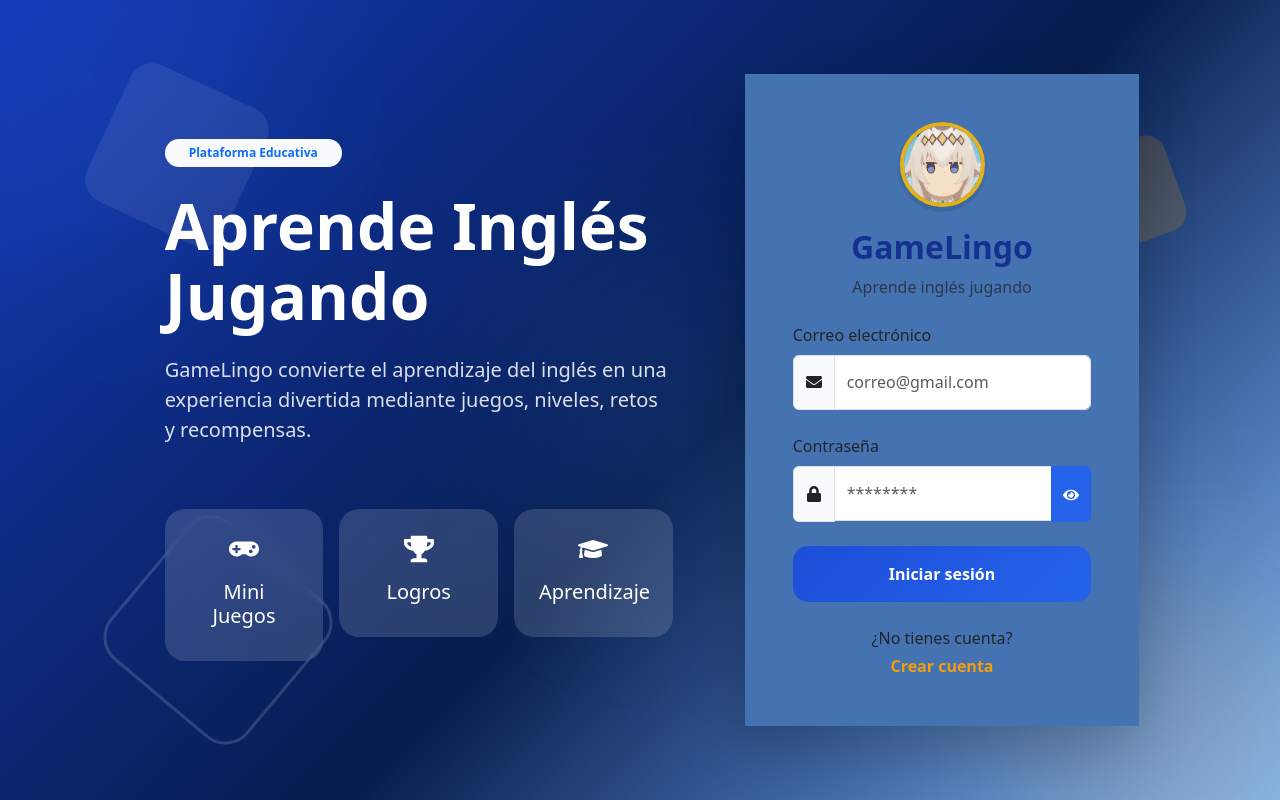
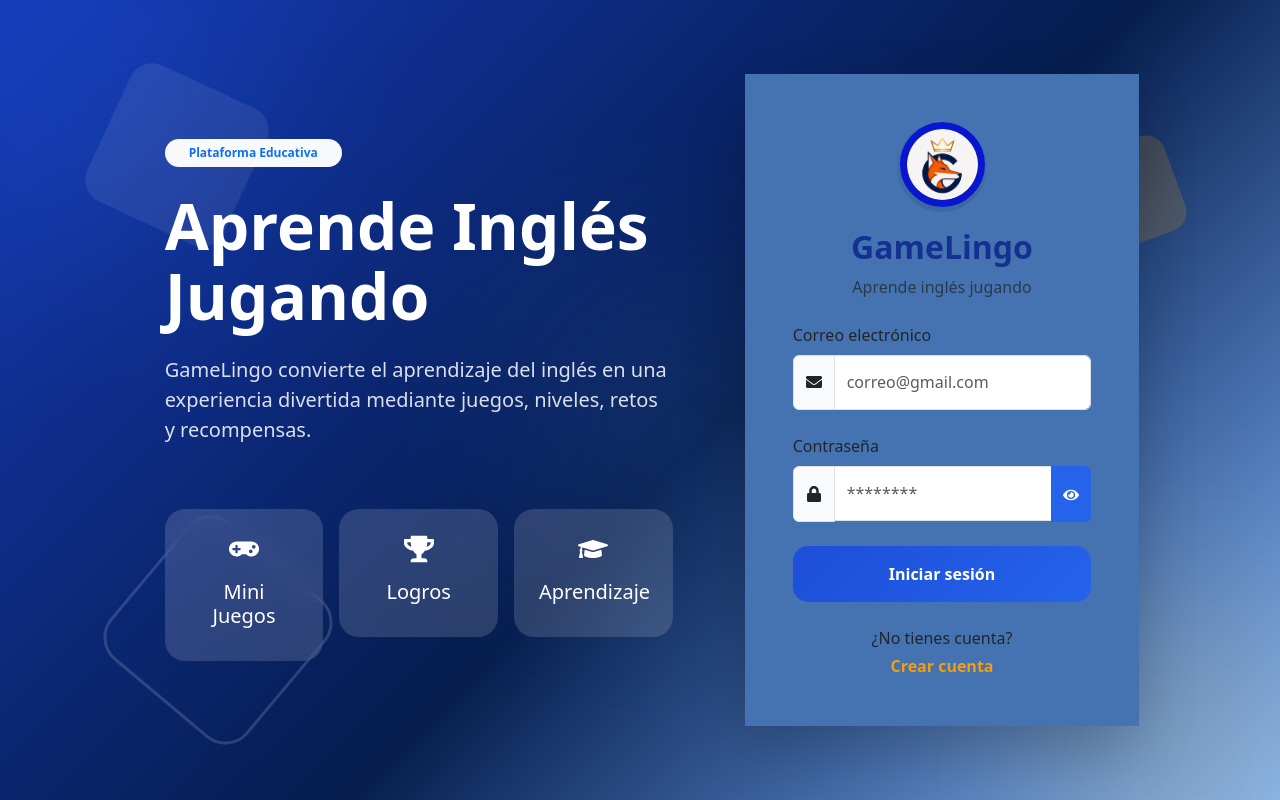
Before and after one commit to Azterbaez/GameLingo, a React (Vite) app: page /login in a window 1280 px wide. Built offline with nearby package versions, Linux system fonts and the light colour scheme.

Commit message:
contorno logo

```diff
--- a/src/components/navegacion/Encabezado.jsx
+++ b/src/components/navegacion/Encabezado.jsx
@@ -64,12 +64,12 @@ const Encabezado = () => {
         >
           <img
             src={logo}
-            width="60"
-            height="60"
+            width="80"
+            height="80"
             className="me-2"
               style={{
-    borderRadius: "50%",
-    border: "4px solid #e4b313",
+    borderRadius: "70%",
+    border: "7px solid rgba(8, 22, 209, 1)",
 
   }}
           />
@@ -94,7 +94,7 @@ const Encabezado = () => {
                   width: "70px",
     height: "70px",
     borderRadius: "50%",
-    border: "4px solid #e4b313",
+    border: "4px solid #ffc400ff",
 
   }}
             />
--- a/src/views/Login.jsx
+++ b/src/views/Login.jsx
@@ -134,8 +134,8 @@ const Login = () => {
   style={{
     width: "85px",
     height: "85px",
-    borderRadius: "50%",
-    border: "4px solid #e4b313",
+    borderRadius: "70%",
+    border: "7px solid rgba(8, 22, 209, 1)",
     objectFit: "cover"
   }}
 />
```
Also changed, not shown: src/assets/image/logo.png.
